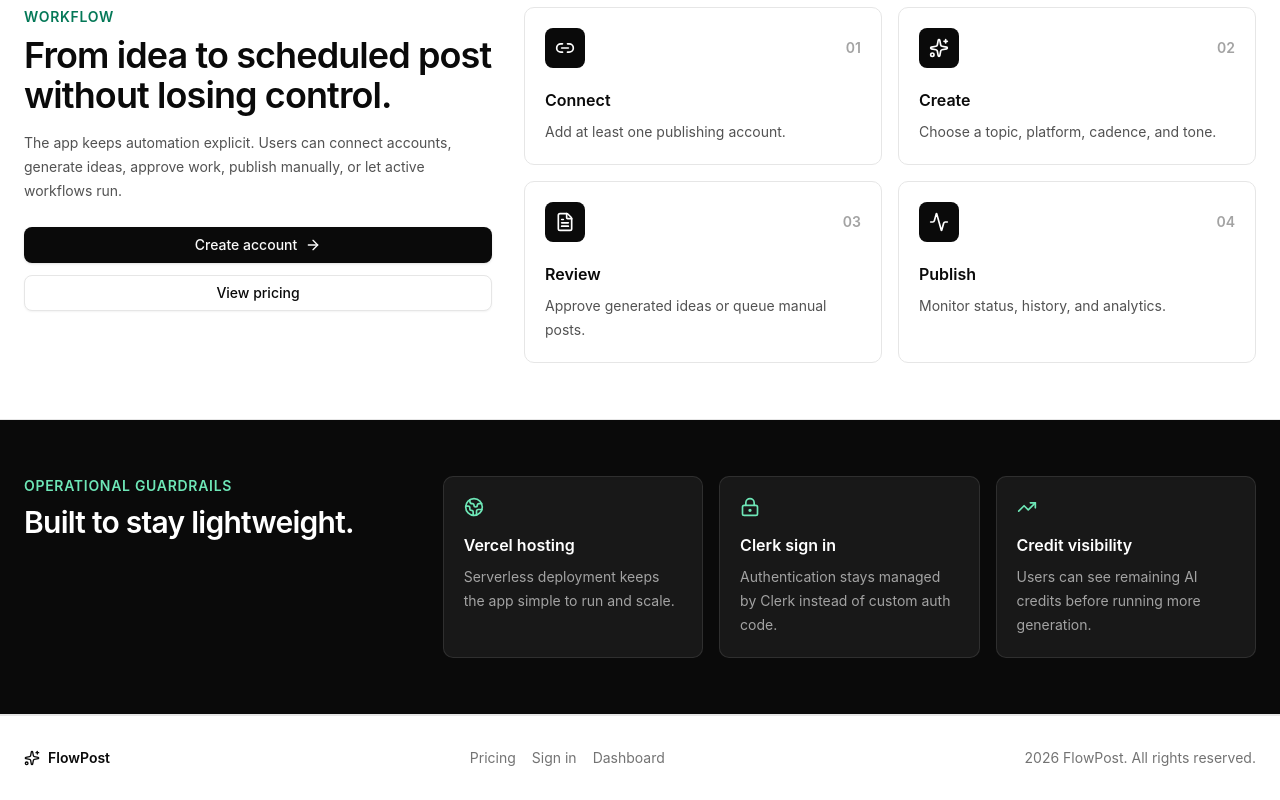
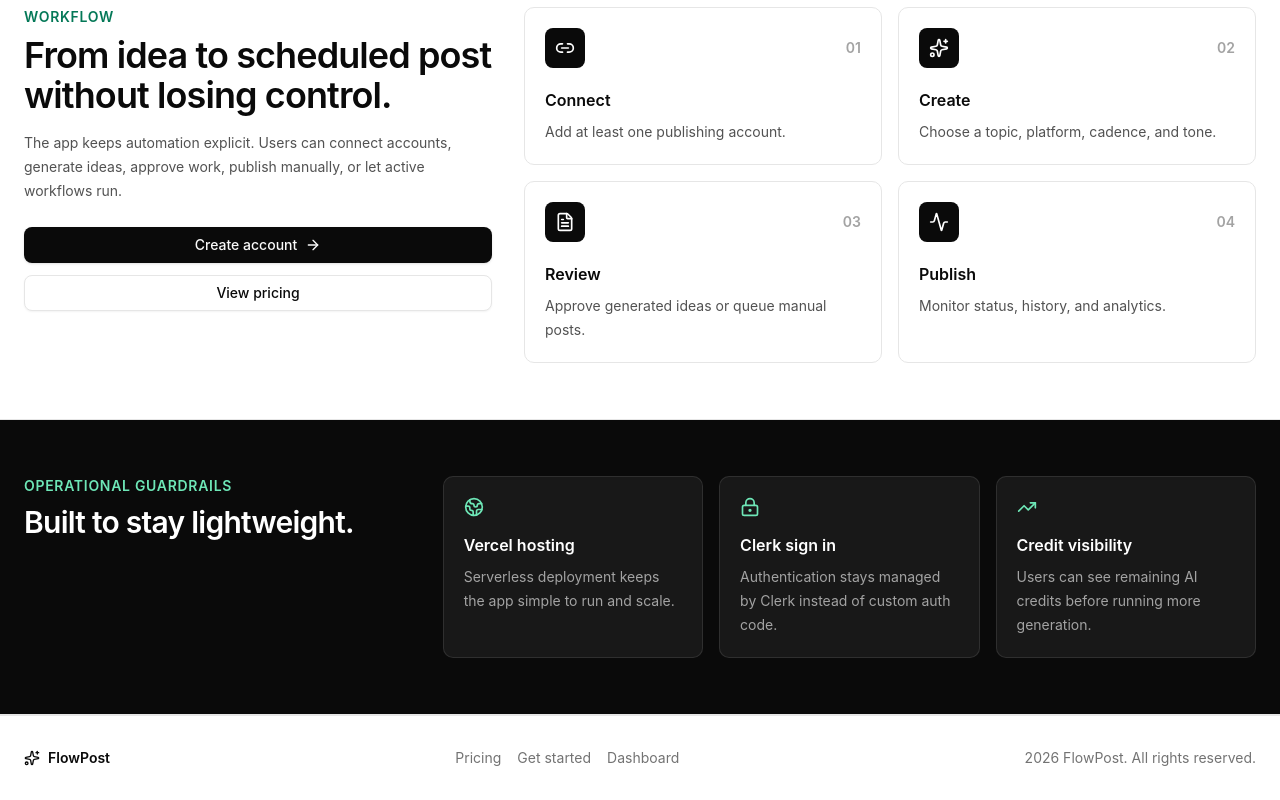
Before and after one commit to Abby263/flowpost, a Next.js app in the folder frontend/: page / in a window 1280 px wide. Shown: the part 1472-2272 px from the top of the page. Built offline with nearby package versions, Linux system fonts and the light colour scheme; no server answers.

Commit message:
Fix homepage sign-in link ambiguity

```diff
--- a/frontend/app/page.tsx
+++ b/frontend/app/page.tsx
@@ -396,8 +396,8 @@ export default function Home() {
             <Link href="/pricing" className="hover:text-neutral-950">
               Pricing
             </Link>
-            <Link href="/sign-in" className="hover:text-neutral-950">
-              Sign in
+            <Link href="/sign-up" className="hover:text-neutral-950">
+              Get started
             </Link>
             <Link href="/dashboard" className="hover:text-neutral-950">
               Dashboard
```
